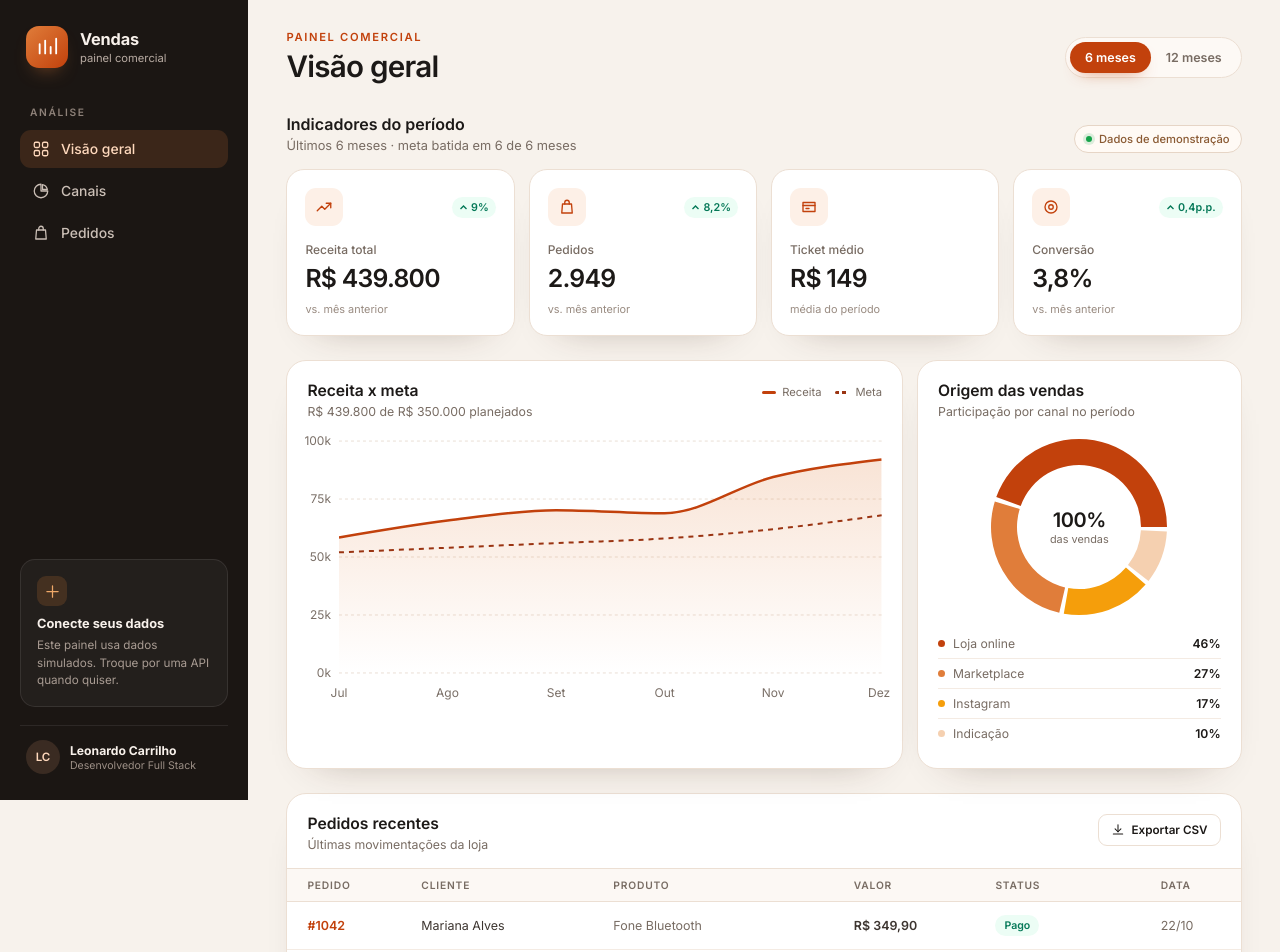
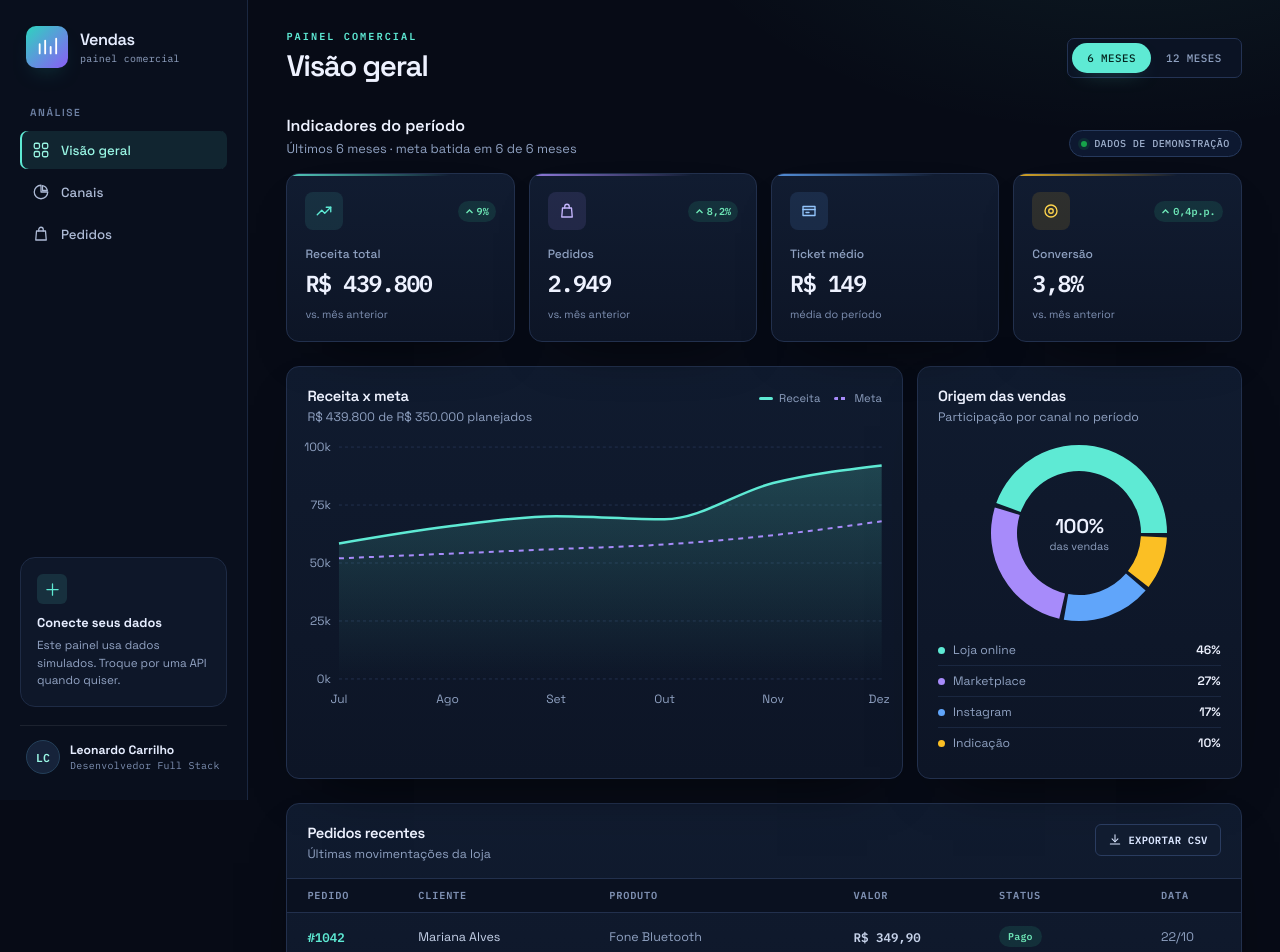
Before and after one commit to LeonardoCarrilho/dashboard-vendas, a React (Vite) app: page / in a window 1280 px wide. Shown: the top 952 px of the page. Built offline with nearby package versions, Linux system fonts and the light colour scheme.

Commit message:
feat: redesenha dashboard com tema analytics escuro

```diff
--- a/index.html
+++ b/index.html
@@ -3,7 +3,8 @@
   <head>
     <meta charset="UTF-8" />
     <meta name="viewport" content="width=device-width, initial-scale=1.0" />
-    <meta name="theme-color" content="#c2410c" />
+    <meta name="theme-color" content="#070b16" />
+    <meta name="color-scheme" content="dark" />
     <meta
       name="description"
       content="Dashboard de vendas responsivo com indicadores, gráficos e pedidos recentes."
--- a/src/components/ChannelChart.jsx
+++ b/src/components/ChannelChart.jsx
@@ -23,7 +23,7 @@ export default function ChannelChart({ data }) {
       </header>
 
       <div className="channel-body">
-        <div className="donut-wrap">
+        <div className="donut-wrap" aria-hidden="true" inert="">
           <ResponsiveContainer width="100%" height="100%">
             <PieChart>
               <Pie
@@ -34,6 +34,7 @@ export default function ChannelChart({ data }) {
                 outerRadius={88}
                 paddingAngle={3}
                 stroke="none"
+                isAnimationActive={false}
               >
                 {data.map((entry) => (
                   <Cell key={entry.name} fill={entry.color} />
--- a/src/data/sales.js
+++ b/src/data/sales.js
@@ -17,10 +17,10 @@ export const monthly = [
 ];
 
 export const channels = [
-  { name: "Loja online", value: 46, color: "#c2410c" },
-  { name: "Marketplace", value: 27, color: "#e07d3a" },
-  { name: "Instagram", value: 17, color: "#f59e0b" },
-  { name: "Indicação", value: 10, color: "#f5d0b0" },
+  { name: "Loja online", value: 46, color: "#5eead4" },
+  { name: "Marketplace", value: 27, color: "#a78bfa" },
+  { name: "Instagram", value: 17, color: "#60a5fa" },
+  { name: "Indicação", value: 10, color: "#fbbf24" },
 ];
 
 export const recentOrders = [
--- a/src/styles.css
+++ b/src/styles.css
@@ -1,19 +1,23 @@
-@import url("https://fonts.googleapis.com/css2?family=Inter:wght@400;500;600;700&display=swap");
+@import url("https://fonts.googleapis.com/css2?family=IBM+Plex+Mono:wght@400;500;600&family=Space+Grotesk:wght@400;500;600;700&display=swap");
 
 :root {
-  --bg: #f7f2ec;
-  --panel: #ffffff;
-  --line: #ecdfd3;
-  --ink: #1c1917;
-  --muted: #786c63;
-  --brand: #c2410c;
-  --brand-dark: #9a3412;
-  --accent: #e07d3a;
-  --soft: #fdf0e7;
-  --success: #0f766e;
-  --danger: #b91c1c;
-  --shadow: 0 18px 40px -32px rgba(60, 32, 14, 0.45);
-  --font: "Inter", system-ui, -apple-system, "Segoe UI", Roboto, sans-serif;
+  --bg: #070b16;
+  --panel: #0f1729;
+  --panel-soft: #131d33;
+  --line: #22304d;
+  --ink: #eef2ff;
+  --muted: #8fa1c1;
+  --brand: #5eead4;
+  --brand-dark: #2dd4bf;
+  --accent: #a78bfa;
+  --soft: #16233a;
+  --success: #34d399;
+  --danger: #fb7185;
+  --warning: #fbbf24;
+  --info: #60a5fa;
+  --shadow: 0 24px 60px -36px rgba(0, 0, 0, 0.9);
+  --font: "Space Grotesk", system-ui, -apple-system, "Segoe UI", Roboto, sans-serif;
+  --mono: "IBM Plex Mono", ui-monospace, SFMono-Regular, Consolas, monospace;
 }
 
 * {
@@ -79,8 +83,8 @@ p {
   flex-direction: column;
   width: 248px;
   padding: 26px 20px;
-  background: #1b1613;
-  color: #f8f1eb;
+  background: #0a101f;
+  color: #e6edff;
   transform: translateX(-100%);
   transition: transform 0.25s ease;
 }
@@ -109,7 +113,7 @@ p {
   height: 42px;
   border-radius: 13px;
   background: linear-gradient(135deg, var(--accent), var(--brand));
-  box-shadow: 0 10px 20px -12px rgba(224, 125, 58, 0.8);
+  box-shadow: 0 10px 20px -12px rgba(94, 234, 212, 0.35);
 }
 
 .brand-mark svg {
@@ -131,7 +135,7 @@ p {
   display: block;
   margin-top: 2px;
   font-size: 0.7rem;
-  color: #b9aca3;
+  color: #93a4c4;
 }
 
 .side-nav {
@@ -148,7 +152,7 @@ p {
   font-weight: 600;
   letter-spacing: 0.16em;
   text-transform: uppercase;
-  color: #8d8078;
+  color: #6f82a5;
 }
 
 .side-nav a {
@@ -159,7 +163,7 @@ p {
   border-radius: 11px;
   font-size: 0.87rem;
   font-weight: 500;
-  color: #cbbfb6;
+  color: #aebbd6;
   transition: background 0.2s ease, color 0.2s ease;
 }
 
@@ -169,8 +173,8 @@ p {
 }
 
 .side-nav a.is-active {
-  background: rgba(224, 125, 58, 0.16);
-  color: #ffd9bd;
+  background: rgba(94, 234, 212, 0.12);
+  color: #99f6e4;
 }
 
 .side-nav svg {
@@ -198,8 +202,8 @@ p {
   height: 30px;
   margin-bottom: 10px;
   border-radius: 9px;
-  background: rgba(224, 125, 58, 0.18);
-  color: #f0a868;
+  background: rgba(94, 234, 212, 0.14);
+  color: #5eead4;
 }
 
 .side-card-icon svg {
@@ -220,7 +224,7 @@ p {
   margin-top: 6px;
   font-size: 0.73rem;
   line-height: 1.5;
-  color: #a99c93;
+  color: #93a4c4;
 }
 
 .side-foot {
@@ -238,8 +242,8 @@ p {
   width: 34px;
   height: 34px;
   border-radius: 50%;
-  background: #3a2b22;
-  color: #ffd9bd;
+  background: #1b2942;
+  color: #99f6e4;
   font-size: 0.72rem;
   font-weight: 600;
 }
@@ -253,7 +257,7 @@ p {
   display: block;
   margin-top: 1px;
   font-size: 0.66rem;
-  color: #9c8f86;
+  color: #7f91b3;
 }
 
 .sidebar-overlay {
@@ -261,7 +265,7 @@ p {
   inset: 0;
   z-index: 35;
   border: 0;
-  background: rgba(20, 15, 12, 0.45);
+  background: rgba(2, 6, 16, 0.7);
 }
 
 @media (min-width: 1024px) {
@@ -329,7 +333,7 @@ p {
   padding: 4px;
   border: 1px solid var(--line);
   border-radius: 999px;
-  background: #fdf9f5;
+  background: #0b1324;
 }
 
 .period-switch button {
@@ -346,7 +350,7 @@ p {
 .period-switch button.is-active {
   background: var(--brand);
   color: #fff;
-  box-shadow: 0 8px 16px -10px rgba(194, 65, 12, 0.7);
+  box-shadow: 0 8px 16px -10px rgba(94, 234, 212, 0.3);
 }
 
 /* ---------- Section heading ---------- */
@@ -375,12 +379,12 @@ p {
   align-items: center;
   gap: 7px;
   padding: 6px 11px;
-  border: 1px solid #e6d5c6;
+  border: 1px solid #26395c;
   border-radius: 999px;
-  background: #fffaf5;
+  background: #111c30;
   font-size: 0.7rem;
   font-weight: 500;
-  color: #8a5a33;
+  color: #9fb0cd;
 }
 
 .live-dot {
@@ -454,11 +458,11 @@ p {
 
 .delta.is-up {
   background: #ecfdf5;
-  color: #047857;
+  color: #6ee7b7;
 }
 
 .delta.is-down {
-  background: #fef2f2;
+  background: #2a1420;
   color: var(--danger);
 }
 
@@ -479,7 +483,7 @@ p {
 
 .stat-note {
   font-size: 0.68rem;
-  color: #998b81;
+  color: #7f91b3;
 }
 
 /* ---------- Panels & charts ---------- */
@@ -557,7 +561,7 @@ p {
   border: 1px solid var(--line);
   border-radius: 11px;
   background: #fff;
-  box-shadow: 0 14px 30px -18px rgba(60, 32, 14, 0.45);
+  box-shadow: 0 14px 30px -18px rgba(0, 0, 0, 0.55);
   font-size: 0.74rem;
 }
 
@@ -633,7 +637,7 @@ p {
   align-items: center;
   gap: 8px;
   padding: 7px 0;
-  border-bottom: 1px solid #f4ebe3;
+  border-bottom: 1px solid #1a2740;
   font-size: 0.76rem;
 }
 
@@ -682,8 +686,8 @@ p {
 }
 
 .ghost-button:hover {
-  border-color: #d9c5b5;
-  background: #fffaf5;
+  border-color: #33456a;
+  background: #111c30;
 }
 
 .ghost-button svg {
@@ -711,7 +715,7 @@ th {
   padding: 10px 20px;
   border-top: 1px solid var(--line);
   border-bottom: 1px solid var(--line);
-  background: #fcf8f4;
+  background: #0b1324;
   font-size: 0.64rem;
   font-weight: 600;
   letter-spacing: 0.08em;
@@ -722,8 +726,8 @@ th {
 
 td {
   padding: 13px 20px;
-  border-bottom: 1px solid #f4ebe3;
-  color: #3d3530;
+  border-bottom: 1px solid #1a2740;
+  color: #c7d3ea;
 }
 
 tbody tr:last-child td {
@@ -731,7 +735,7 @@ tbody tr:last-child td {
 }
 
 tbody tr:hover {
-  background: #fffaf6;
+  background: #101b2e;
 }
 
 .order-id {
@@ -761,22 +765,298 @@ tbody tr:hover {
 
 .status-success {
   background: #ecfdf5;
-  color: #047857;
+  color: #6ee7b7;
 }
 
 .status-info {
-  background: #eff6ff;
-  color: #1d4ed8;
+  background: #10243d;
+  color: #93c5fd;
 }
 
 .status-warning {
-  background: #fffbeb;
-  color: #a16207;
+  background: #2a2110;
+  color: #fcd34d;
 }
 
 .status-danger {
-  background: #fef2f2;
-  color: #b91c1c;
+  background: #2a1420;
+  color: #fda4af;
+}
+
+/* ---------- Midnight analytics theme ---------- */
+body {
+  background:
+    radial-gradient(760px 420px at 88% -10%, rgba(94, 234, 212, 0.08), transparent 62%),
+    radial-gradient(620px 360px at 12% 100%, rgba(167, 139, 250, 0.07), transparent 65%),
+    var(--bg);
+}
+
+.sidebar {
+  border-right: 1px solid #1a2740;
+  background: #090f1d;
+}
+
+.brand-mark {
+  border-radius: 10px;
+  background: linear-gradient(135deg, #2dd4bf, #8b5cf6);
+  box-shadow: 0 10px 24px -14px rgba(45, 212, 191, 0.65);
+}
+
+.brand strong {
+  font-weight: 600;
+  letter-spacing: -0.03em;
+}
+
+.brand small,
+.side-foot small {
+  font-family: var(--mono);
+  font-size: 0.62rem;
+  letter-spacing: 0.03em;
+}
+
+.side-nav a {
+  border-radius: 7px;
+  font-size: 0.83rem;
+}
+
+.side-nav a.is-active {
+  box-shadow: inset 2px 0 0 var(--brand);
+  background: rgba(94, 234, 212, 0.1);
+  color: #99f6e4;
+}
+
+.side-card {
+  border-color: #1e2b45;
+  background: #0e1729;
+}
+
+.side-card-icon {
+  border-radius: 6px;
+  background: rgba(94, 234, 212, 0.12);
+  color: var(--brand);
+}
+
+.avatar {
+  border: 1px solid #24405a;
+  background: #16233a;
+  color: #99f6e4;
+  font-family: var(--mono);
+}
+
+.topbar-eyebrow {
+  font-family: var(--mono);
+  font-size: 0.64rem;
+  letter-spacing: 0.2em;
+  color: var(--brand);
+}
+
+.topbar h1 {
+  font-weight: 600;
+  letter-spacing: -0.045em;
+}
+
+.menu-button {
+  border-color: var(--line);
+  border-radius: 6px;
+  background: var(--panel);
+}
+
+.menu-button span {
+  background: var(--ink);
+}
+
+.period-switch {
+  border-color: #243354;
+  border-radius: 7px;
+  background: #0b1324;
+}
+
+.period-switch button {
+  font-family: var(--mono);
+  font-size: 0.68rem;
+  font-weight: 500;
+  letter-spacing: 0.04em;
+  text-transform: uppercase;
+}
+
+.period-switch button.is-active {
+  color: #04251f;
+  box-shadow: 0 8px 20px -12px rgba(94, 234, 212, 0.55);
+}
+
+.live-badge {
+  border-color: #26395c;
+  background: #0d1830;
+  color: #9fb0cd;
+  font-family: var(--mono);
+  font-size: 0.63rem;
+  letter-spacing: 0.04em;
+  text-transform: uppercase;
+}
+
+.stat-card {
+  position: relative;
+  overflow: hidden;
+  border-radius: 13px;
+  background: linear-gradient(180deg, #111c31, #0d1526);
+}
+
+.stat-card::before {
+  content: "";
+  position: absolute;
+  inset: 0 0 auto;
+  height: 2px;
+  background: linear-gradient(90deg, var(--brand), transparent 72%);
+  opacity: 0.85;
+}
+
+.stat-card:nth-child(2)::before {
+  background: linear-gradient(90deg, var(--accent), transparent 72%);
+}
+
+.stat-card:nth-child(3)::before {
+  background: linear-gradient(90deg, var(--info), transparent 72%);
+}
+
+.stat-card:nth-child(4)::before {
+  background: linear-gradient(90deg, var(--warning), transparent 72%);
+}
+
+.stat-icon {
+  border-radius: 8px;
+  background: rgba(94, 234, 212, 0.1);
+  color: var(--brand);
+}
+
+.stat-card:nth-child(2) .stat-icon {
+  background: rgba(167, 139, 250, 0.12);
+  color: #c4b5fd;
+}
+
+.stat-card:nth-child(3) .stat-icon {
+  background: rgba(96, 165, 250, 0.12);
+  color: #93c5fd;
+}
+
+.stat-card:nth-child(4) .stat-icon {
+  background: rgba(251, 191, 36, 0.12);
+  color: #fcd34d;
+}
+
+.stat-value {
+  font-family: var(--mono);
+  font-size: 1.45rem;
+  letter-spacing: -0.055em;
+}
+
+.delta {
+  font-family: var(--mono);
+  font-size: 0.63rem;
+}
+
+.delta.is-up {
+  background: rgba(52, 211, 153, 0.12);
+  color: #6ee7b7;
+}
+
+.delta.is-down {
+  background: rgba(251, 113, 133, 0.12);
+  color: #fda4af;
+}
+
+.stat-note {
+  color: #7f91b3;
+}
+
+.panel {
+  border-radius: 13px;
+  background: linear-gradient(180deg, #101b2f, #0d1526);
+}
+
+.panel-head h2 {
+  font-size: 0.92rem;
+  letter-spacing: -0.025em;
+}
+
+.chart-tooltip {
+  border-color: #2a3c60;
+  background: #0b1324;
+  box-shadow: 0 18px 40px -22px rgba(0, 0, 0, 0.9);
+}
+
+.chart-tooltip strong {
+  color: #fff;
+}
+
+.legend-goal {
+  background: repeating-linear-gradient(90deg, var(--accent) 0 4px, transparent 4px 7px);
+}
+
+.channel-list li {
+  border-bottom-color: #1a2740;
+}
+
+.ghost-button {
+  border-color: #2a3c60;
+  border-radius: 6px;
+  background: #111c30;
+  color: #dbe6ff;
+  font-family: var(--mono);
+  font-size: 0.66rem;
+  letter-spacing: 0.025em;
+  text-transform: uppercase;
+}
+
+.ghost-button:hover {
+  border-color: #3b5580;
+  background: #16233a;
+}
+
+th {
+  border-color: #22304d;
+  background: #0a1120;
+  color: #7f91b3;
+  font-family: var(--mono);
+}
+
+td {
+  border-color: #1a2740;
+  color: #c7d3ea;
+}
+
+tbody tr:hover {
+  background: #111d33;
+}
+
+.order-id,
+.order-value {
+  font-family: var(--mono);
+}
+
+.status {
+  font-family: var(--mono);
+  font-size: 0.62rem;
+  letter-spacing: 0.02em;
+}
+
+.status-success {
+  background: rgba(52, 211, 153, 0.12);
+  color: #6ee7b7;
+}
+
+.status-info {
+  background: rgba(96, 165, 250, 0.12);
+  color: #93c5fd;
+}
+
+.status-warning {
+  background: rgba(251, 191, 36, 0.12);
+  color: #fcd34d;
+}
+
+.status-danger {
+  background: rgba(251, 113, 133, 0.12);
+  color: #fda4af;
 }
 
 /* ---------- Responsive ---------- */
```
Also changed, not shown: src/components/RevenueChart.jsx (+10 -8 lines), public/robots.txt (added), 2 other files (tests, documents, lock files or other folders).
